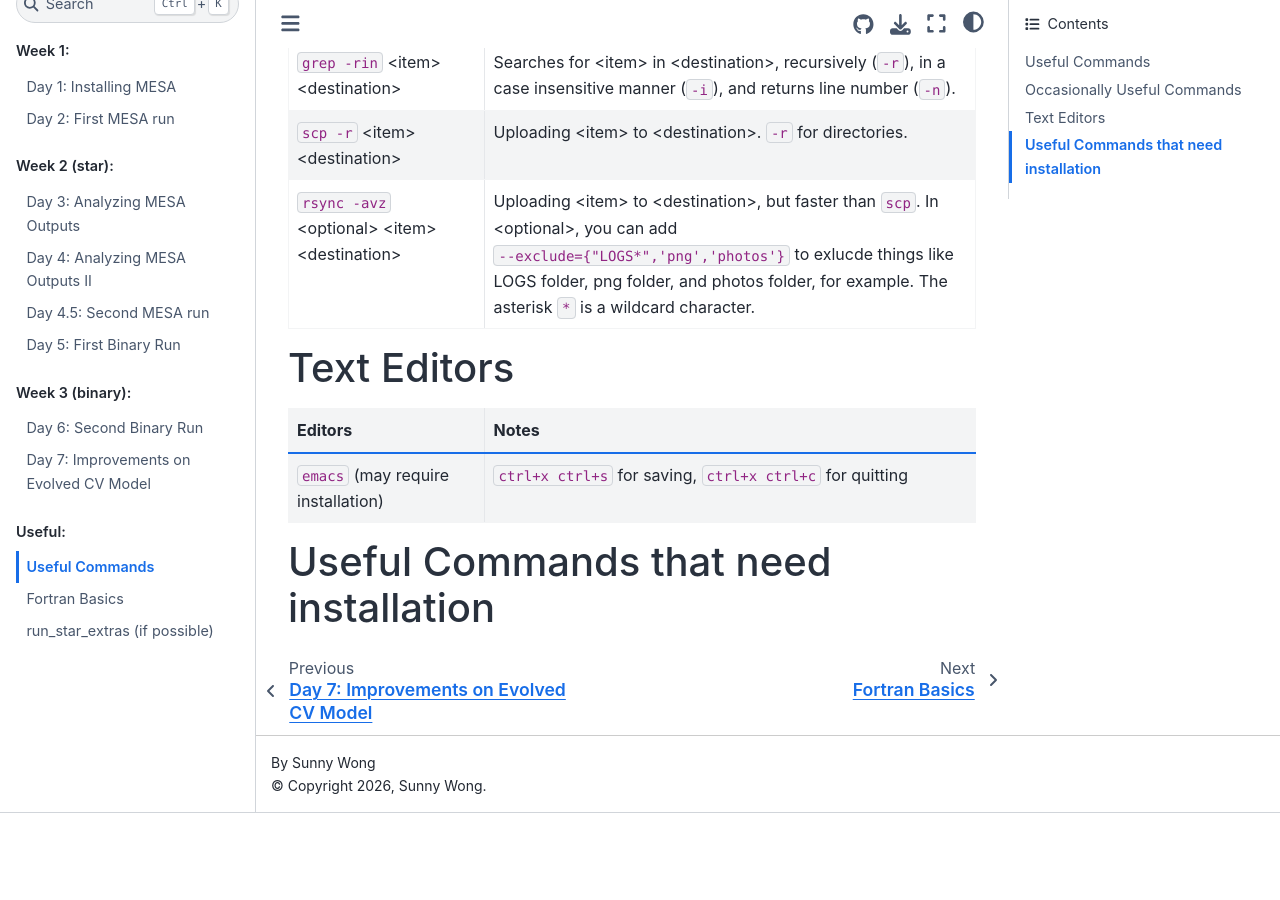
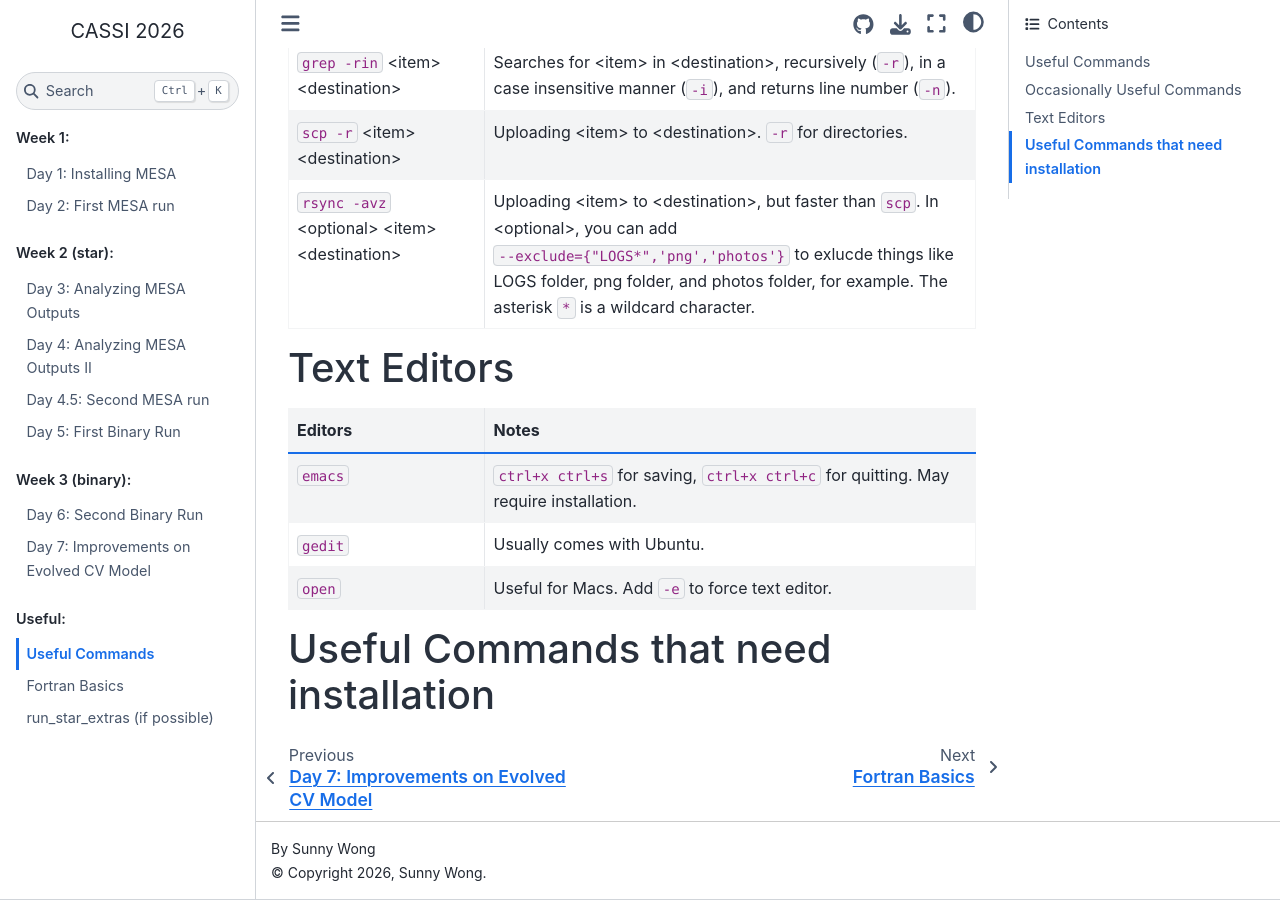
Before and after one commit to sunnywong314/CASSI2026-Sunny, a Sphinx documentation site: the page built from docs/source/commands.rst, in a window 1280 px wide and 900 px high, scrolled down 744 px. Built offline with Sphinx 7.4.7 and the Sphinx Book theme 1.1.4, drawn with Linux system fonts in a browser that asks for light colours; before the commit the page ends 1557 px from its top, so only the background shows below that.

Commit message:
update text editors

```diff
--- a/docs/source/commands.rst
+++ b/docs/source/commands.rst
@@ -55,8 +55,12 @@ Text Editors
 
    * - Editors
      - Notes
-   * - ``emacs`` (may require installation)
-     - ``ctrl+x ctrl+s`` for saving, ``ctrl+x ctrl+c`` for quitting
+   * - ``emacs``
+     - ``ctrl+x ctrl+s`` for saving, ``ctrl+x ctrl+c`` for quitting. May require installation.
+   * - ``gedit``
+     - Usually comes with Ubuntu.
+   * - ``open``
+     - Useful for Macs. Add ``-e`` to force text editor.
 
 
 **************************************
```
